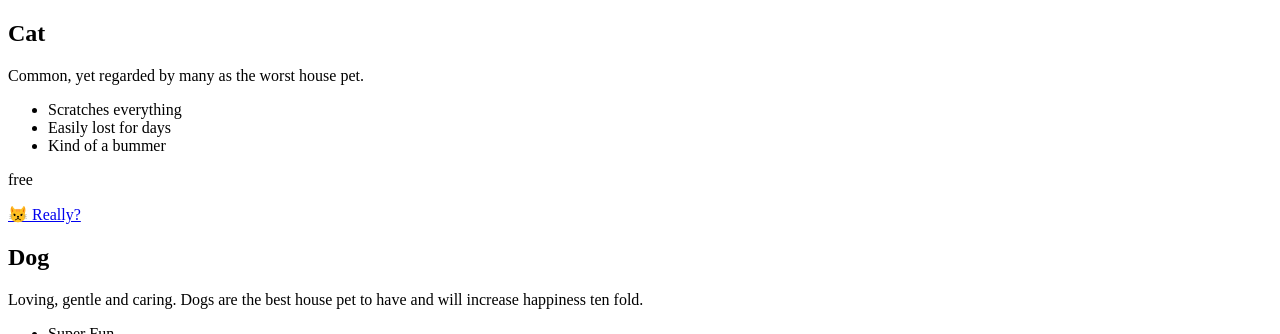
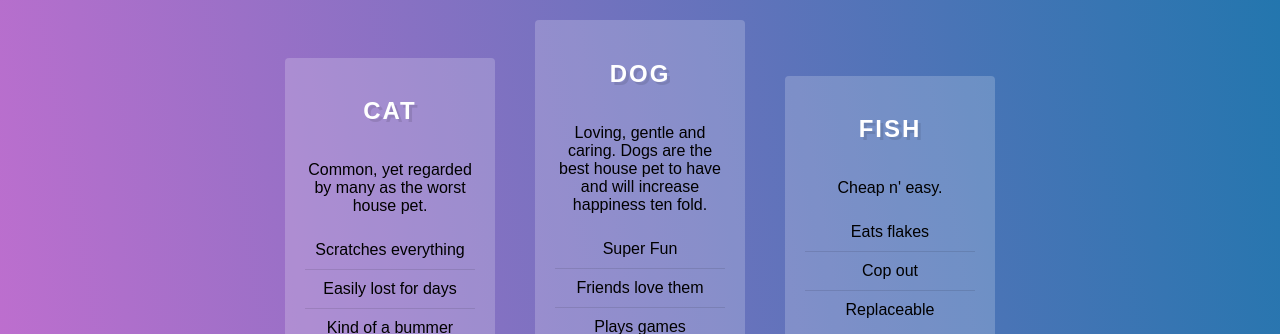
Before and after one commit to regal-rahul/Flexbox, a plain HTML site: page Price Grid/index.html in a window 1280 px wide. Shown: the top 334 px of the page. Drawn offline with Linux system fonts and the light colour scheme.

Commit message:
positioning pricing grid

```diff
--- a/Price Grid/index.html
+++ b/Price Grid/index.html
@@ -1,18 +1,18 @@
 <!DOCTYPE html>
 <html lang="en">
   <head>
-  <meta charset="UTF-8">
+    <meta charset="UTF-8" />
     <title>FlexBox Nav</title>
-  <link rel="stylesheet" href="https://maxcdn.bootstrapcdn.com/font-awesome/4.3.0/css/font-awesome.min.css">
-  <link rel="stylesheet" href="style-ANSWER.css">
+    <link
+      rel="stylesheet"
+      href="https://maxcdn.bootstrapcdn.com/font-awesome/4.3.0/css/font-awesome.min.css"
+    />
+    <link rel="stylesheet" href="style.css" />
   </head>
   <body>
-
     <!-- Flex Container! -->
     <div class="pricing-grid">
-
       <div class="plan plan1">
-
         <h2>Cat</h2>
         <p>Common, yet regarded by many as the worst house pet.</p>
         <ul class="features">
@@ -27,9 +27,11 @@
       </div>
 
       <div class="plan plan2">
-
         <h2>Dog</h2>
-      <p>Loving, gentle and caring. Dogs are the best house pet to have and will increase happiness ten fold. </p>
+        <p>
+          Loving, gentle and caring. Dogs are the best house pet to have and
+          will increase happiness ten fold.
+        </p>
         <ul class="features">
           <li>Super Fun</li>
           <li>Friends love them</li>
@@ -43,7 +45,6 @@
       </div>
 
       <div class="plan plan3">
-
         <h2>Fish</h2>
         <p>Cheap n' easy.</p>
         <ul class="features">
@@ -56,8 +57,6 @@
 
         <a href="#" class="cta">🐠</a>
       </div>
-
     </div>
-
   </body>
 </html>
--- a/Price Grid/style.css
+++ b/Price Grid/style.css
@@ -3,7 +3,9 @@ html {
   box-sizing: border-box;
 }
 
-*, *:before, *:after {
+*,
+*:before,
+*:after {
   box-sizing: inherit;
 }
 
@@ -14,7 +16,7 @@ body {
 }
 
 a {
-  color:white;
+  color: white;
 }
 
 .plan ul {
@@ -24,8 +26,8 @@ a {
 }
 
 .plan ul li {
-  border-bottom: 1px solid rgba(0,0,0,0.1);
-  padding:10px;
+  border-bottom: 1px solid rgba(0, 0, 0, 0.1);
+  padding: 10px;
 }
 
 .plan ul li:last-child {
@@ -34,18 +36,17 @@ a {
 
 .plan a {
   text-decoration: none;
-  background:#FEFF00;
-  padding:10px;
-  color:black;
-  border-radius:4px;
+  background: #6201ff;
+  padding: 10px;
+  color: black;
+  border-radius: 4px;
 }
-
 
 .plan h2 {
   text-transform: uppercase;
-  color:white;
+  color: white;
   letter-spacing: 2px;
-  text-shadow:3px 3px 0 rgba(0,0,0,0.1);
+  text-shadow: 3px 3px 0 rgba(0, 0, 0, 0.1);
 }
 
 .price {
@@ -54,9 +55,30 @@ a {
   margin: 10px 0;
 }
 
+/* Flex container */
+.pricing-grid {
+  max-width: 750px;
+  margin: 0 auto;
+  display: flex;
+  align-items: center;
+}
 
-.pricing-grid {
-  max-width:750px;
-  margin: 0 auto;
+.plan {
+  background: rgba(255, 255, 255, 0.2);
+  margin: 20px;
+  padding: 20px;
+  border-radius: 4px;
+  text-align: center;
+  flex: 1;
+  display: flex;
+  flex-wrap: wrap;
+}
 
+.plan > * {
+  flex: 1;
+  flex: 1 1 100%;
 }
+
+.plan .cta {
+  align-self: flex-end;
+}
```
Lines whose indentation alone changed are shown as unchanged.
